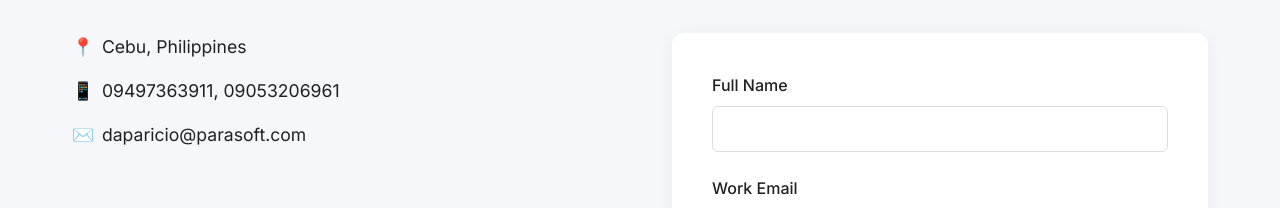
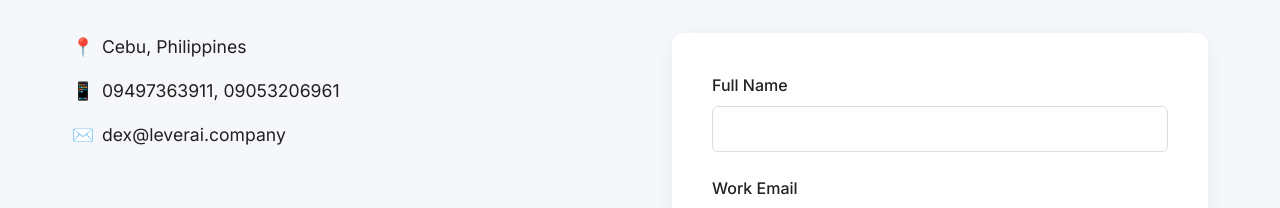
Before and after one commit to daparic/ta, a Next.js app: page / in a window 1280 px wide. Shown: the part 2579-2787 px from the top of the page. Built offline with nearby package versions, Linux system fonts and the light colour scheme.

Commit message:
Update to leverai email

```diff
--- a/app/page.js
+++ b/app/page.js
@@ -99,7 +99,7 @@ export default function Home() {
               </div>
               <div className={styles.infoItem}>
                 <span>✉️</span>
-                <span>daparicio@parasoft.com</span>
+                <span>dex@leverai.company</span>
               </div>
             </div>
 
```
